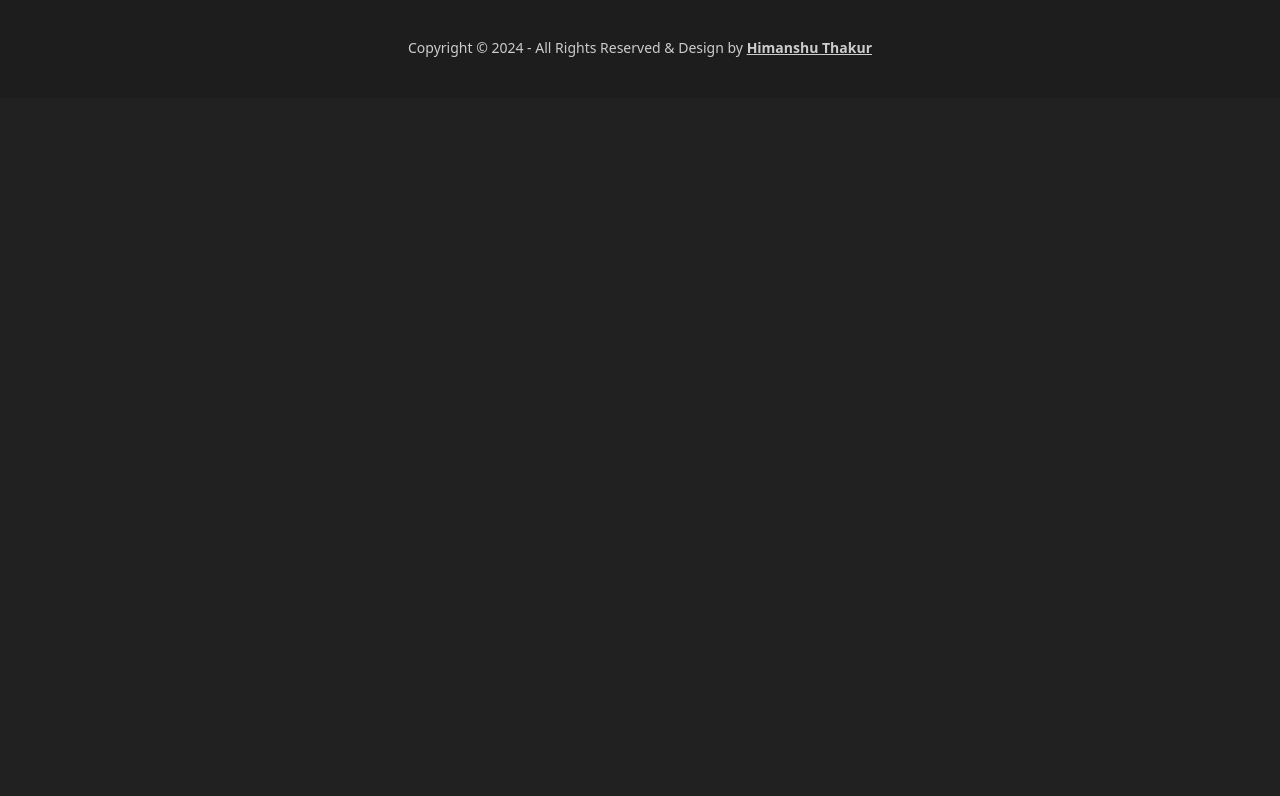
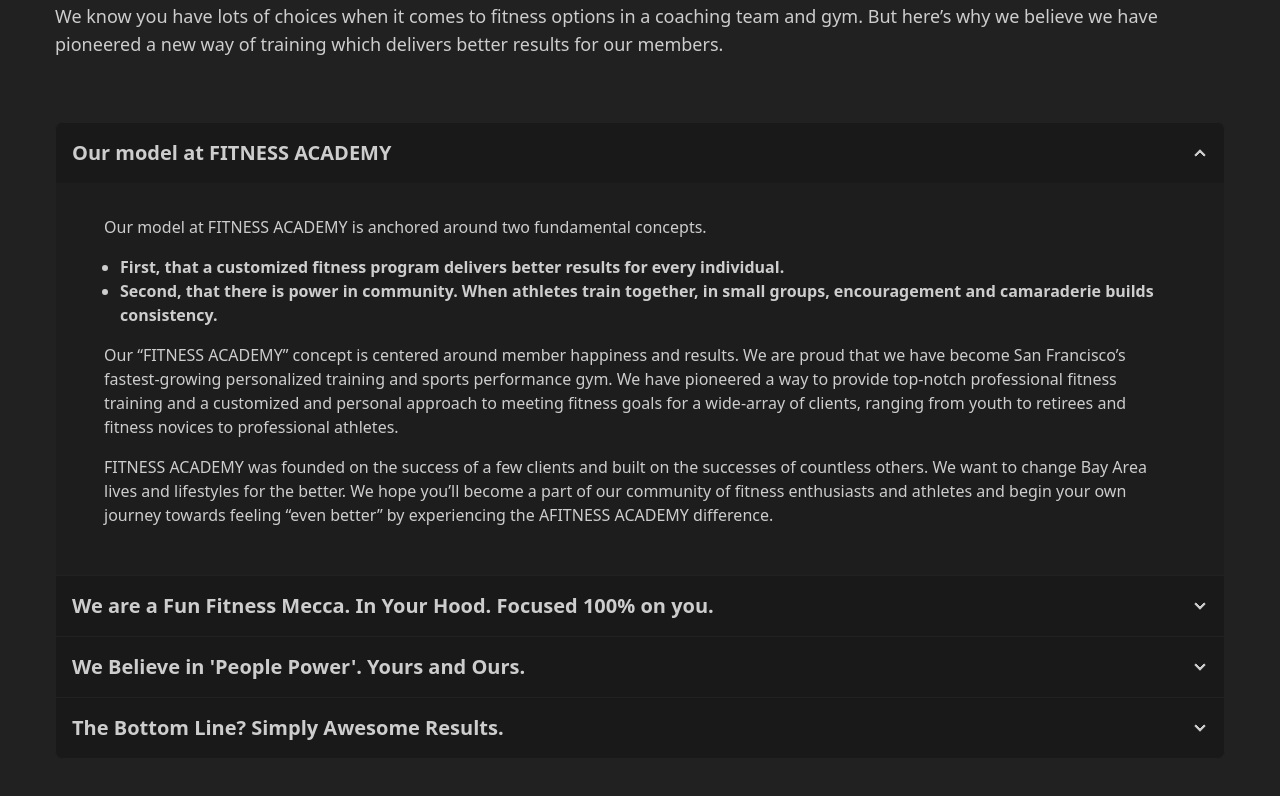
Before and after one commit to himanshuthakur71/gymSite, a SvelteKit app: page /why-us in a window 1280 px wide. Shown: the part 924-1720 px from the top of the page. Before the commit the page ends 1022 px from the top, so only its background shows below. Built offline with nearby package versions, Linux system fonts and the light colour scheme.

Commit message:
Code Updated

```diff
--- /dev/null
+++ b/src/lib/Components/WhyUsFAQ.svelte
@@ -0,0 +1,147 @@
+<div class="join join-vertical w-full bg-base-200">
+	<div class="collapse join-item collapse-arrow border border-base-100">
+		<input type="radio" name="my-accordion-4" checked />
+		<h2 class="collapse-title bg-base-300 text-xl font-[700]">Our model at FITNESS ACADEMY</h2>
+		<div class="collapse-content">
+			<div class="grid gap-4 p-8">
+				<p>Our model at FITNESS ACADEMY is anchored around two fundamental concepts.</p>
+				<ul class="list-disc pl-4">
+					<li>
+						<strong
+							>First, that a customized fitness program delivers better results for every
+							individual.
+						</strong>
+					</li>
+					<li>
+						<strong
+							>Second, that there is power in community. When athletes train together, in small
+							groups, encouragement and camaraderie builds consistency.
+						</strong>
+					</li>
+				</ul>
+				<p>
+					Our “FITNESS ACADEMY” concept is centered around member happiness and results. We are
+					proud that we have become San Francisco’s fastest-growing personalized training and sports
+					performance gym. We have pioneered a way to provide top-notch professional fitness
+					training and a customized and personal approach to meeting fitness goals for a wide-array
+					of clients, ranging from youth to retirees and fitness novices to professional athletes.
+				</p>
+
+				<p>
+					FITNESS ACADEMY was founded on the success of a few clients and built on the successes of
+					countless others. We want to change Bay Area lives and lifestyles for the better. We hope
+					you’ll become a part of our community of fitness enthusiasts and athletes and begin your
+					own journey towards feeling “even better” by experiencing the AFITNESS ACADEMY difference.
+				</p>
+			</div>
+		</div>
+	</div>
+	<div class="collapse join-item collapse-arrow border border-base-100">
+		<input type="radio" name="my-accordion-4" />
+		<h2 class="collapse-title bg-base-300 text-xl font-[700]">
+			We are a Fun Fitness Mecca. In Your Hood. Focused 100% on you.
+		</h2>
+		<div class="collapse-content">
+			<div class="grid gap-4 p-8">
+				<p>
+					At FITNESS ACADEMY, we believe everyone should have access to a professional expert when
+					it comes to their health and especially when it comes to fitness. We are the standard
+					bearers for excellence in fitness in the Meetli Village, District Baghpat of Division
+					Meerut .
+				</p>
+
+				<p>
+					Our vision at FITNESS ACADEMY is to deliver to you all the benefits of a personal trainer
+					(without the higher costs and scheduling hassles) enhanced by a highly-supportive
+					environment of coaches, mentors and members. Think of us as your own personal team of
+					athletic coaches.
+				</p>
+
+				<p>
+					Whether your objective is better fitness, strength, getting trim or just stress management
+					and overall wellness, we will design a personalized roadmap to get you there. And we like
+					to be innovative and so your workout will be too. We’ll create a variety of conditioning
+					and strength-based training programs, that are constantly fresh every week, just for you.
+					We know a set of new (and sometimes unexpectantly surprising) workouts is the secret to
+					staying motivated.
+				</p>
+
+				<p>
+					We offer semi-private workouts and team training sessions as well as personal training
+					options. Check out our <a href="/memberships" class="link-hover link-primary"
+						>session schedule</a
+					> this month.
+				</p>
+			</div>
+		</div>
+	</div>
+	<div class="collapse join-item collapse-arrow border border-base-100">
+		<input type="radio" name="my-accordion-4" />
+		<h2 class="collapse-title bg-base-300 text-xl font-[700]">
+			We Believe in 'People Power'. Yours and Ours.
+		</h2>
+		<div class="collapse-content">
+			<div class="grid gap-4 p-8">
+				<p>
+					We are not just a gym. We are not a club. We are a welcoming (couple – Robbi and Leo) and
+					community – in the heart, and with the heart of Baghpat.
+				</p>
+				<p>
+					That means everyone at FITNESS ACADEMY knows everyone else on a first name basis (and we
+					worry about you if you miss your training session). We truly care. You are not a number.
+					You are a valued member of our family. Whether you are a fitness newbie, a play-hard,
+					work-hard busy professional or a high school athlete, we treat everyone with respect. We
+					are non-judgmental and highly inclusive.
+				</p>
+
+				<p>
+					From our trainers to our members, we cultivate a positive and supportive culture. Our
+					members tell us that we are organized, focused, efficient, high-quality and committed. And
+					energized, motivating, encouraging, flexible and supportive. But we’re particularly proud
+					that they also say we’re caring, passionate, fun and friendly.
+				</p>
+
+				<p>
+					The vibe at FITNESS ACADEMY is just not like other gyms. Do check us out. <a
+						href="/contact-us"
+						class="link-hover link-primary">Contact Us</a
+					>
+				</p>
+			</div>
+		</div>
+	</div>
+	<div class="collapse join-item collapse-arrow border border-base-100">
+		<input type="radio" name="my-accordion-4" />
+		<h2 class="collapse-title bg-base-300 text-xl font-[700]">
+			The Bottom Line? Simply Awesome Results.
+		</h2>
+		<div class="collapse-content">
+			<div class="grid gap-4 p-8">
+				<p>
+					Our members say our complete-body workouts really challenge them. And since we are adamant
+					about consistency, we do try to be a bit “habit-forming” (but in a good way). We know
+					motivation is key when it comes to working out.
+				</p>
+				<p>
+					We’re proud to report that we rarely lose a member unless they move out of the area or for
+					some reason can’t workout anymore for other reasons.
+				</p>
+				<p>
+					We hold ourselves accountable to high standards when it comes to athletic performance but
+					we also believe in a 360-degree more holistic perspective when it comes to wellness. From
+					nutrition to stress management, breathing to hydration, we make sure it’s all in focus at
+					FITNESS ACADEMY.
+				</p>
+				<p>
+					Our focus is on health, fitness and performance over appearance. Progress over perfection.
+					But the bottom line is that our individualized routines and fitness programs are designed
+					to deliver the specific results you seek. And they do. When we ask our members if they
+					would recommend us to others, on a scale of zero to 10, our net promoter score is 9.2. But
+					don’t listen to us, browse our <a href="/" class="link-hover link-primary"
+						>member reviews</a
+					>.
+				</p>
+			</div>
+		</div>
+	</div>
+</div>
--- a/src/routes/(publicLayout)/+page.svelte
+++ b/src/routes/(publicLayout)/+page.svelte
@@ -2,6 +2,7 @@
 	import Hero from '$lib/Components/Hero.svelte';
 	import Parallax from '$lib/Components/Parallax.svelte';
 	import PriceBox from '$lib/Components/PriceBox.svelte';
+	import WhyUsFaq from '$lib/Components/WhyUsFAQ.svelte';
 </script>
 
 <Hero />
@@ -132,4 +133,10 @@
 
 	<Parallax />
 	<PriceBox />
+
+	<section class="my-16 w-full lg:my-32">
+		<div class="hms-container">
+			<WhyUsFaq />
+		</div>
+	</section>
 </main>
--- a/src/routes/(publicLayout)/why-us/+page.svelte
+++ b/src/routes/(publicLayout)/why-us/+page.svelte
@@ -1,5 +1,6 @@
 <script>
 	import Header from '$lib/Components/Header.svelte';
+	import WhyUsFaq from '$lib/Components/WhyUsFAQ.svelte';
 </script>
 
 <div
@@ -14,3 +15,19 @@
 		</div>
 	</div>
 </div>
+
+<section class="w-full py-16 lg:py-32">
+	<div class="hms-container">
+		<div class="w-full">
+			<p class="text-lg">
+				We know you have lots of choices when it comes to fitness options in a coaching team and
+				gym. But here’s why we believe we have pioneered a new way of training which delivers better
+				results for our members.
+			</p>
+
+			<div class="mt-16 w-full">
+				<WhyUsFaq />
+			</div>
+		</div>
+	</div>
+</section>
```
